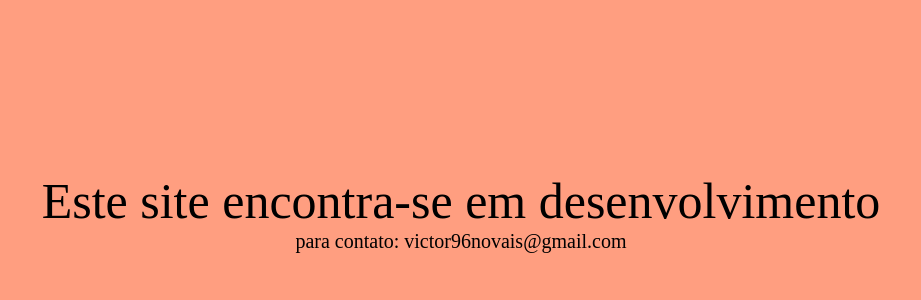
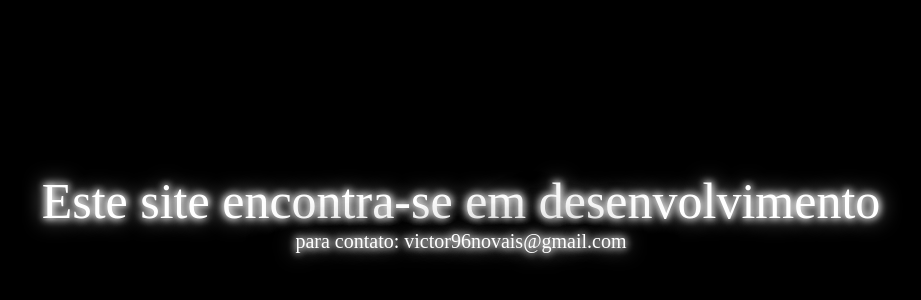
Before and after one commit to victorb132/victor-consultoria, a React (Vite) app: page / in a window 1280 px wide. Shown: the part 188-488 px from the top of the page, without its empty margins (179-1100 px from the left). Built offline with nearby package versions, Linux system fonts and the light colour scheme.

Commit message:
feature/neon-text

```diff
--- a/src/App.tsx
+++ b/src/App.tsx
@@ -1,27 +1,40 @@
 import { GlobalStyle } from './styles/global';
+import styled from 'styled-components';
+
+const NeonText = styled.p`
+  color: #fff;
+  text-shadow:
+    0 0 7px #fff,
+    0 0 10px #fff,
+    0 0 21px #fff,
+    0 0 42px #000,
+    0 0 82px #000,
+    0 0 92px #000,
+    0 0 102px #000,
+    0 0 151px #000;
+  align-self: center;
+  font-size: 50px;
+`;
+
+const Container = styled.div`
+  display: flex;
+  justify-content: center;
+  height: 100vh;
+  flex-direction: column;
+  background-color: black;
+`;
+
 
 export function App() {
   return (
-    <div style={{
-      display: 'flex',
-      justifyContent: 'center',
-      height: '100vh',
-      flexDirection: 'column',
-      backgroundColor: '#ff9e80'
-    }}>
-        <p style={{
-          fontSize: 50,
-          alignSelf: 'center',
-        }}>
+    <Container>
+        <NeonText>
           Este site encontra-se em desenvolvimento
-        </p>
-        <p style={{
-          fontSize: 20,
-          alignSelf: 'center',
-        }}>
+        </NeonText>
+        <NeonText style={{ fontSize: 20}}>
           para contato: victor96novais@gmail.com
-        </p>
+        </NeonText>
       <GlobalStyle />
-    </div>
+    </Container>
   )
 }
```
